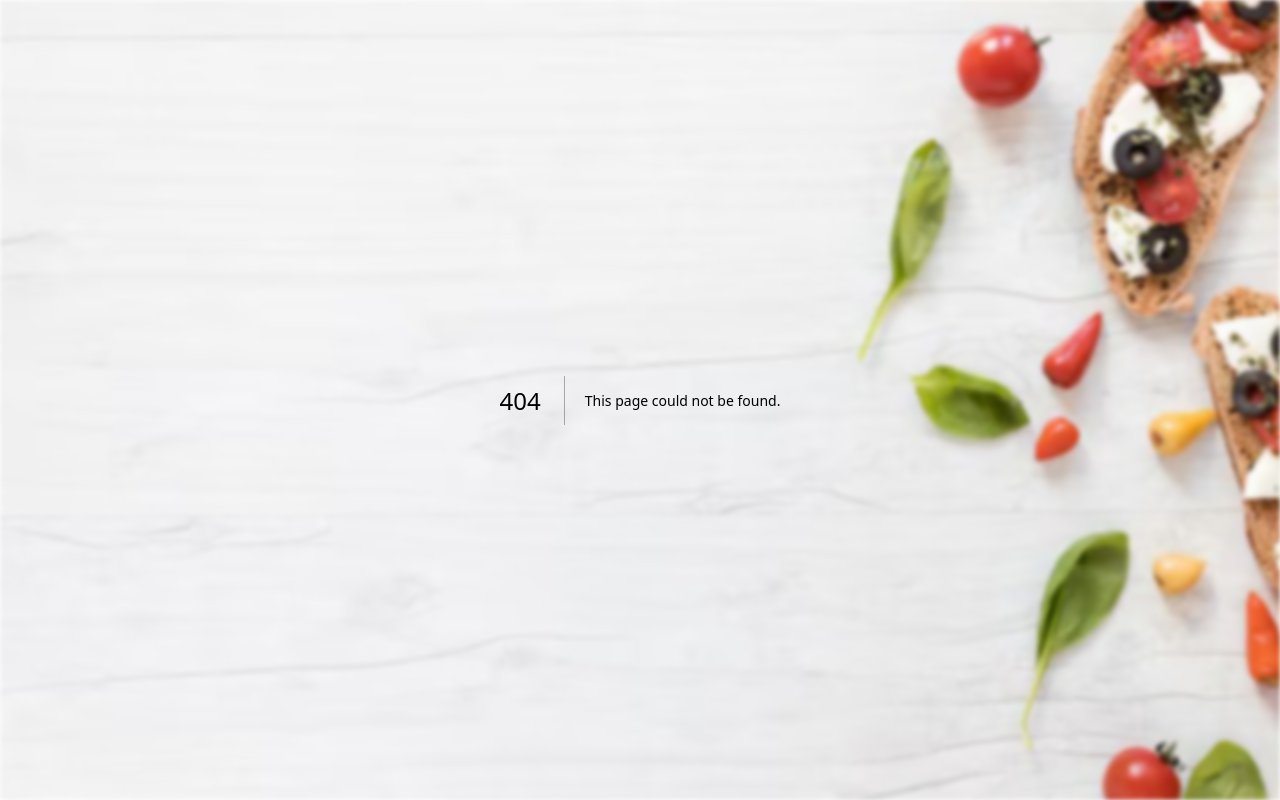
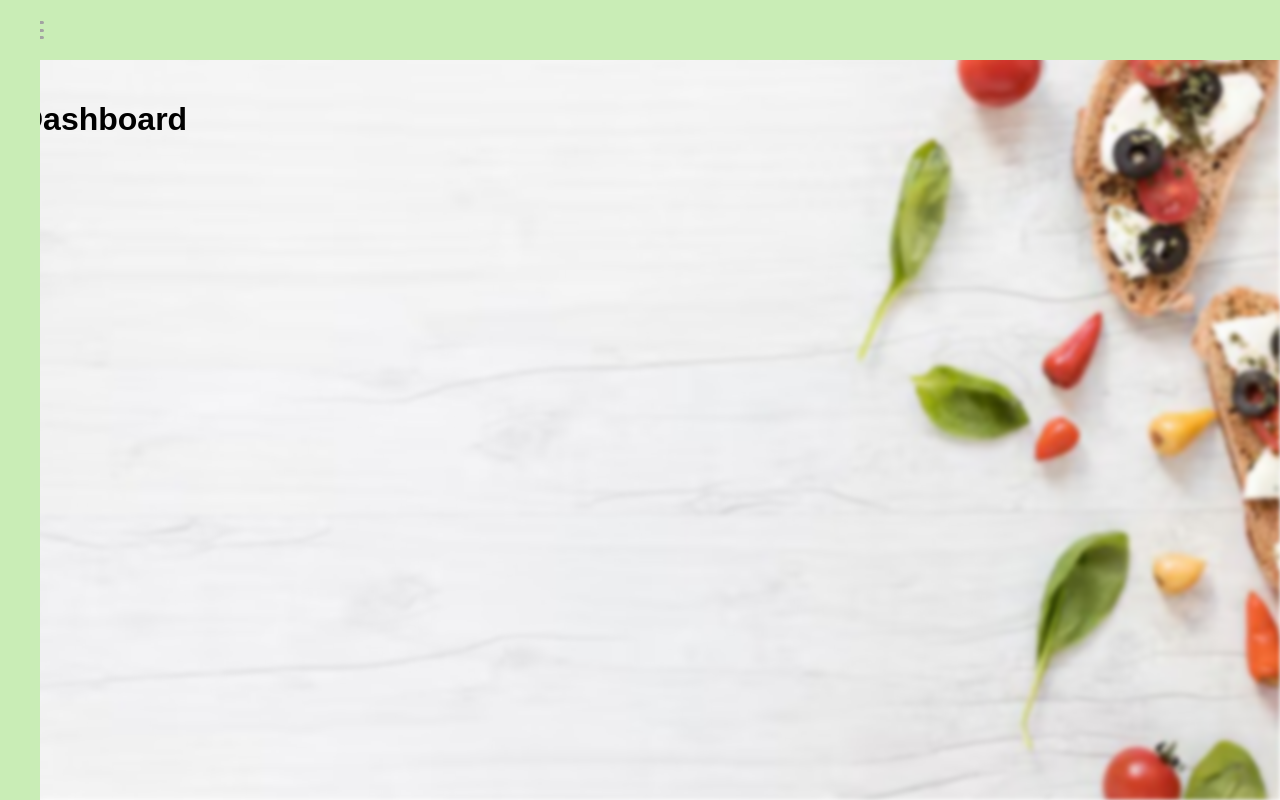
Before and after one commit to falahhilal/Ingredient-Substitutor, a Next.js app in the folder frontend/: page /dashboard in a window 1280 px wide. Before the commit this address had no page. Built offline with nearby package versions, Linux system fonts and the light colour scheme.

Commit message:
components added

```diff
--- /dev/null
+++ b/frontend/src/app/dashboard/page.tsx
@@ -0,0 +1,15 @@
+'use client';
+
+import React from 'react';
+import Navbar from '../../components/navbar';
+
+export default function DashboardPage() {
+    return (
+      <div>
+        <Navbar />
+        <div style={{ padding: '20px' }}>
+          <h1>Dashboard</h1>
+        </div>
+      </div>
+    );
+  }
--- a/frontend/src/app/login/page.tsx
+++ b/frontend/src/app/login/page.tsx
@@ -1,6 +1,7 @@
 'use client';
 
 import React, { useState } from 'react';
+import { useRouter } from 'next/navigation';
 
 const formContainerStyle: React.CSSProperties = {
   display: 'flex',
@@ -54,6 +55,8 @@ export default function LoginPage() {
   const [email, setEmail] = useState('');
   const [password, setPassword] = useState('');
   const [error, setError] = useState('');
+  const router = useRouter();
+
   const handleSubmit = async (e: React.FormEvent) => {
     e.preventDefault();
     if (!email || !password) {
@@ -63,6 +66,8 @@ export default function LoginPage() {
     setError('');
     const loginData = { email, password };
     console.log('Login data:', loginData);
+
+    router.push('/dashboard');
   };
 
   return (
--- a/frontend/src/app/signup/page.tsx
+++ b/frontend/src/app/signup/page.tsx
@@ -1,5 +1,6 @@
 'use client';
 import React, { useState } from 'react';
+import { useRouter } from 'next/navigation';
 
 const formContainerStyle: React.CSSProperties = {
   display: 'flex',
@@ -55,6 +56,7 @@ export default function SignupPage() {
   const [password, setPassword] = useState('');
   const [confirmPassword, setConfirmPassword] = useState('');
   const [error, setError] = useState('');
+  const router = useRouter();
 
   const handleSubmit = (e: React.FormEvent) => {
     e.preventDefault();
@@ -67,6 +69,7 @@ export default function SignupPage() {
     setError('');
     console.log('Form submitted:', { email, username, password });
 
+    router.push('/dashboard');
   };
 
   return (
--- a/frontend/src/components/navbar.tsx
+++ b/frontend/src/components/navbar.tsx
@@ -0,0 +1,50 @@
+'use client';
+
+import React, { useState } from 'react';
+import Sidebar from './sidebar';
+
+const navbarStyle: React.CSSProperties = {
+  width: '100%',
+  height: '60px',
+  backgroundColor: '#c9edb6',
+  display: 'flex',
+  alignItems: 'center',
+  padding: '0 20px',
+  boxSizing: 'border-box',
+};
+
+const hamburgerStyle: React.CSSProperties = {
+  display: 'flex',
+  flexDirection: 'column',
+  justifyContent: 'space-between',
+  width: '24px',
+  height: '18px',
+  cursor: 'pointer',
+};
+
+const lineStyle: React.CSSProperties = {
+  width: '100%',
+  height: '3px',
+  backgroundColor: '#a2a2a2',
+  borderRadius: '2px',
+};
+
+export default function Navbar() {
+  const [sidebarOpen, setSidebarOpen] = useState(false);
+
+  const toggleSidebar = () => {
+    setSidebarOpen(!sidebarOpen);
+  };
+
+  return (
+    <div style={navbarStyle}>
+      <div onClick={toggleSidebar} style={hamburgerStyle}>
+        <div style={lineStyle}></div>
+        <div style={lineStyle}></div>
+        <div style={lineStyle}></div>
+      </div>
+
+      <Sidebar isOpen={sidebarOpen} />
+    </div>
+  );
+}
--- /dev/null
+++ b/frontend/src/components/sidebar.tsx
@@ -0,0 +1,33 @@
+import React from 'react';
+
+interface SidebarProps {
+  isOpen: boolean;
+}
+
+const Sidebar: React.FC<SidebarProps> = ({ isOpen }) => {
+  return (
+    <div
+      style={{
+        position: 'fixed',
+        top: '0',
+        left: isOpen ? '0' : '-250px',
+        width: '250px',
+        height: '100%',
+        backgroundColor: '#c9edb6',
+        color: 'white',
+        transition: 'left 0.3s ease',
+        padding: '20px',
+        overflow: 'hidden',
+      }}
+    >
+      <h2>Sidebar</h2>
+      <ul>
+        <li>Dashboard</li>
+        <li>Settings</li>
+        <li>Profile</li>
+      </ul>
+    </div>
+  );
+};
+
+export default Sidebar;
```
